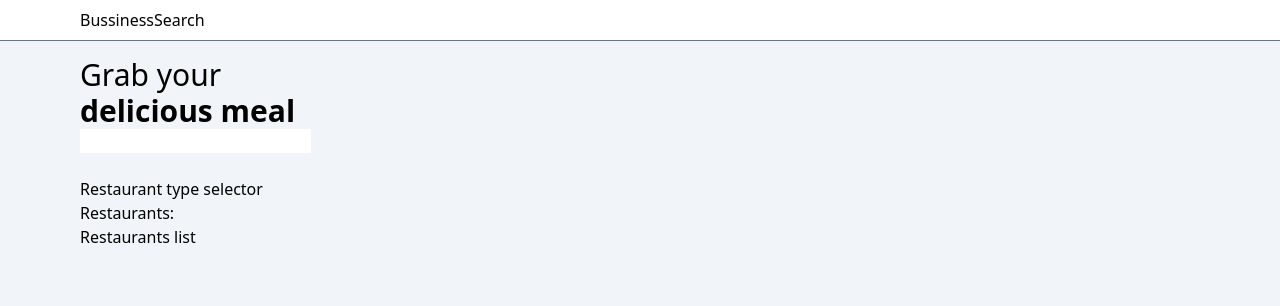
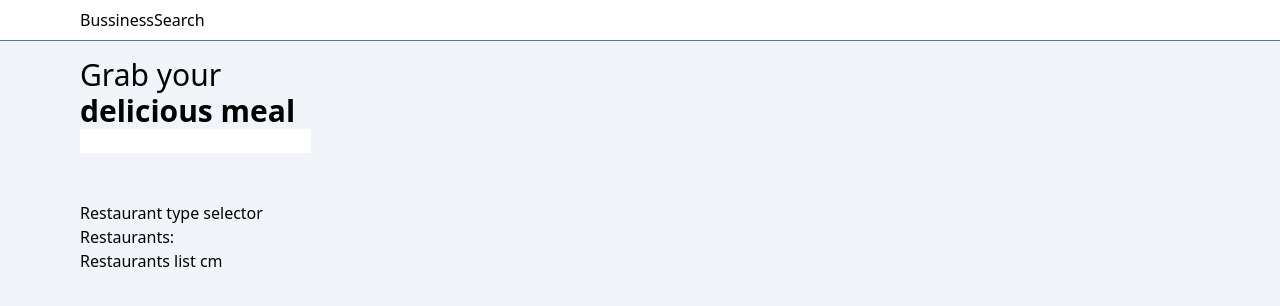
Before and after one commit to VictorMerino/yas-tit-vue, a Vue app: page / in a window 1280 px wide. Shown: the top 306 px of the page. Built offline with nearby package versions, Linux system fonts and the light colour scheme.

Commit message:
Basic components structure

```diff
--- /dev/null
+++ b/src/components/RestaurantCategories.vue
@@ -0,0 +1,4 @@
+<script setup lang="ts"></script>
+<template>
+  <div>Restaurant type selector <br /></div>
+</template>
--- /dev/null
+++ b/src/components/RestaurantList.vue
@@ -0,0 +1,7 @@
+<template>
+  <div>Restaurants list cm<br /></div>
+</template>
+
+<script setup lang="ts"></script>
+
+<style scoped></style>
--- /dev/null
+++ b/src/components/SearchBar.vue
@@ -0,0 +1,7 @@
+<script setup lang="ts"></script>
+<template>
+  <div>
+    <input type="search" name="restaurantType" id="restaurantType" />
+  </div>
+</template>
+<style scoped></style>
--- a/src/router/index.ts
+++ b/src/router/index.ts
@@ -15,7 +15,7 @@ const router = createRouter({
       // route level code-splitting
       // this generates a separate chunk (Restaurant.[hash].js) for this route
       // which is lazy-loaded when the route is visited.
-      component: () => import('../views/Restaurant.vue'),
+      component: () => import('../views/RestaurantView.vue'),
     },
   ],
 })
--- a/src/views/HomeView.vue
+++ b/src/views/HomeView.vue
@@ -1,4 +1,7 @@
 <script setup lang="ts">
+import SearchBar from '../components/SearchBar.vue'
+import RestaurantCategories from '../components/RestaurantCategories.vue'
+import RestaurantList from '../components/RestaurantList.vue'
 console.log('Home')
 </script>
 
@@ -9,10 +12,22 @@ console.log('Home')
       <br />
       <strong>delicious meal</strong>
     </h1>
-    <input type="search" name="restaurantType" id="restaurantType" />
+    <SearchBar />
     <br /><br />
-    Restaurant type selector <br />
+    <RestaurantCategories />
     Restaurants: <br />
-    Restaurants list <br />
+    <RestaurantList />
   </main>
 </template>
+
+<!-- <template>
+  <Header />
+  <Search setTerm={(term: string) => setActiveItem(term)}
+  activeItem={activeItem} />
+  <Categories
+    categories="{commonCategories}"
+    activeItem="{activeItem}"
+    setCategory="{setActiveItem}" />
+  <Restaurants term="{activeItem}" />
+  <StatusBar />
+</template> -->
```
Also changed, not shown: src/views/RestaurantView.vue (renamed from src/views/Restaurant.vue).
